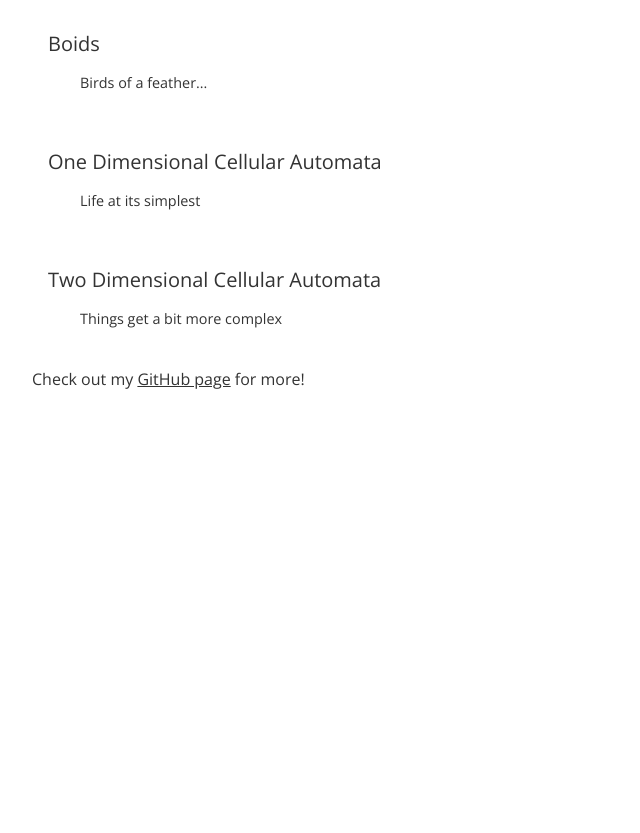
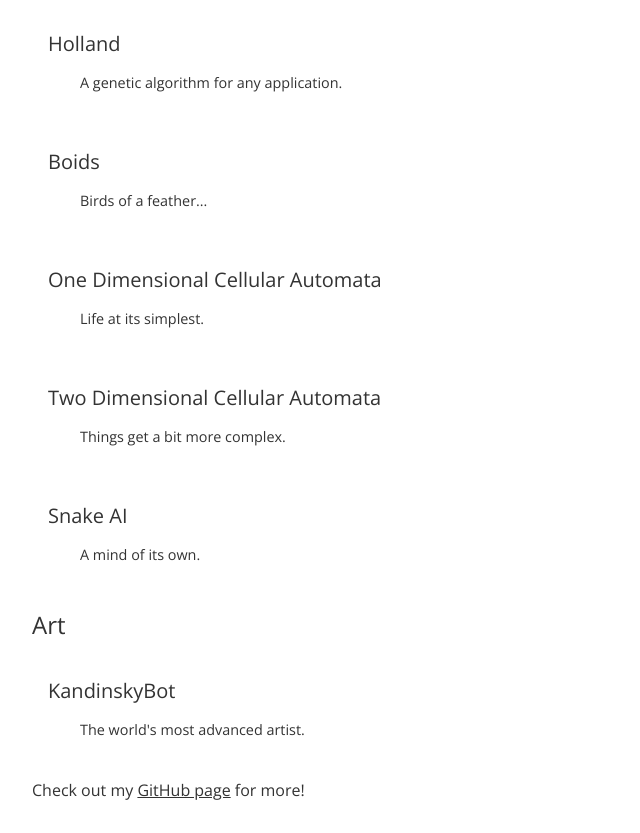
Before and after one commit to henrywoody/website, a Vue app in the folder client/: page /projects in a window 1280 px wide. Shown: the part 640-1473 px from the top of the page, without its empty margins (0-640 px from the left). Before the commit the page ends 1062 px from the top, so only its background shows below. Built offline with nearby package versions, Linux system fonts and the light colour scheme.

Commit message:
Adds project pages for 404, KandinskyBot and Snake AI
Adds project pages for the 404 page, KandinskyBot, and the Snake AI
project.

Also increases the weight of heading fonts throughout the site.

Also updates node dependencies.

```diff
--- a/client/package.json
+++ b/client/package.json
@@ -18,9 +18,9 @@
     "vue-router": "^3.0.1"
   },
   "devDependencies": {
-    "@vue/cli-plugin-babel": "^3.0.5",
+    "@vue/cli-plugin-babel": "^4.0.3",
     "@vue/cli-plugin-eslint": "^3.0.5",
-    "@vue/cli-service": "^3.0.5",
+    "@vue/cli-service": "^4.0.3",
     "vue-template-compiler": "^2.5.17"
   },
   "eslintConfig": {
--- a/client/src/App.vue
+++ b/client/src/App.vue
@@ -28,6 +28,7 @@
     --color: #333;
     --inverted-color: #eee;
     --background-color: #fff;
+    --accent-background-color: #eee;
     --inverted-background-color: #333;
     --shadow-color: #777;
     --header-color: var(--inverted-color);
@@ -70,6 +71,7 @@
     --color: #eee;
     --inverted-color: #333;
     --background-color: #333;
+    --accent-background-color: #555;
     --inverted-background-color: #fff;
     --shadow-color: #000;
     --header-color: var(--color);
@@ -86,12 +88,12 @@
 
 h1 {
     font-size: 2.5rem;
-    font-weight: 300;
+    font-weight: 400;
 }
 
 h2 {
     font-weight: 2rem;
-    font-weight: 300;
+    font-weight: 400;
 }
 
 a {
@@ -163,4 +165,50 @@
         margin-top: 0;
     }
 }
+
+.quote-container {
+    width: fit-content;
+    margin: 0 auto 2rem;
+    display: flex;
+    flex-flow: column;
+    align-items: flex-end;
+}
+
+.quote-container blockquote {
+    background-color: var(--accent-background-color);
+    width: fit-content;
+    padding: .8rem 1.2rem;
+    margin: 0 0 .5rem;
+    transition: background-color var(--dark-mode-transition-time);
+}
+
+.quote-container .quote-attribution {
+    width: fit-content;
+    padding-right: .5rem;
+}
+
+.quote-container .quote-attribution::before {
+    content: "―";
+}
+
+.image-container {
+    width: 100%;
+    margin-bottom: 1rem;
+}
+
+.image-container img {
+    width: 100%;
+}
+
+.image-container .image-description {
+    font-size: .9rem;
+}
+
+.video-container {
+    width: 100%;
+}
+
+.video-container video {
+    width: 100%;
+}
 </style>
--- a/client/src/components/Header.vue
+++ b/client/src/components/Header.vue
@@ -171,7 +171,7 @@
 
 .site-title {
     font-size: 1.25rem;
-    font-weight: 400;
+    font-weight: 600;
 }
 
 nav ul {
--- a/client/src/components/ProjectItem.vue
+++ b/client/src/components/ProjectItem.vue
@@ -1,11 +1,11 @@
 <template>
-    <div @click="this.goToPage" class="project-item">
+    <router-link :to="path" class="project-item">
         <span class="title">{{ title }}</span>
 
         <p>
             {{ description }}
         </p>
-    </div>
+    </router-link>
 </template>
 
 <script>
@@ -16,21 +16,18 @@
         description: String,
         path: String
     },
-    methods: {
-        goToPage() {
-            this.$router.push(this.path);
-        }
-    }
 }
 </script>
 
 <style scoped>
 .project-item {
+    text-decoration: none;
     padding: 1rem 1rem 1.5rem;
     margin-bottom: 1rem;
+    display: block;
 
-    --tran-timing: .3s;
-    transition: var(--tran-timing) box-shadow, var(--tran-timing) transform;
+    --transition-timing: .3s;
+    transition: var(--transition-timing) box-shadow, var(--transition-timing) transform;
 }
 
 .project-item:hover {
@@ -38,7 +35,7 @@
     transform: var(--box-shadow-translate);
     cursor: pointer;
 
-    --tran-timing: .15s;
+    --transition-timing: .15s;
 }
 
 .project-item:active {
@@ -50,7 +47,7 @@
 
 .title {
     font-size: 1.25rem;
-    font-weight: 300;
+    font-weight: 400;
 }
 
 p {
--- a/client/src/pages/Projects.vue
+++ b/client/src/pages/Projects.vue
@@ -3,7 +3,7 @@
         <h1>Projects</h1>
 
         <p>
-            Projects are my life. Here are a few of my recent projects. If you're trying to work on something neat, hit me up.
+            Projects are my life.
         </p>
 
         <section
@@ -44,13 +44,18 @@
                     projects: [
                         {
                             title: "Drobe",
-                            description: "Programmatically curated outfits",
+                            description: "Programmatically curated outfits.",
                             path: "/projects/drobe"
                         },
                         {
                             title: "This Site",
                             description: "$CURR_LOCATION",
                             path: "/projects/website"
+                        },
+                        {
+                            title: "404",
+                            description: "Feeling lost in space?",
+                            path: "/404"
                         }
                     ]
                 },
@@ -59,7 +64,7 @@
                     projects: [
                         {
                             title: "Holland",
-                            description: "A genetic algorithm for any application",
+                            description: "A genetic algorithm for any application.",
                             path: "/projects/holland"
                         },
                         {
@@ -69,13 +74,28 @@
                         },
                         {
                             title: "One Dimensional Cellular Automata",
-                            description: "Life at its simplest",
+                            description: "Life at its simplest.",
                             path: "/projects/1d-cellular-automata"
                         },
                         {
                             title: "Two Dimensional Cellular Automata",
-                            description: "Things get a bit more complex",
+                            description: "Things get a bit more complex.",
                             path: "/projects/2d-cellular-automata"
+                        },
+                        {
+                            title: "Snake AI",
+                            description: "A mind of its own.",
+                            path: "/projects/snake-ai"
+                        }
+                    ]
+                },
+                {
+                    title: "Art",
+                    projects: [
+                        {
+                            title: "KandinskyBot",
+                            description: "The world's most advanced artist.",
+                            path: "/projects/kandinsky-bot"
                         }
                     ]
                 }
--- /dev/null
+++ b/client/src/pages/projects/KandinskyBot.vue
@@ -0,0 +1,68 @@
+<template>
+    <main>
+        <h1>KandinskyBot</h1>
+
+        <section class="description">
+            <div class="quote-container">
+                <blockquote>
+                    Everything starts from a dot.
+                </blockquote>
+
+                <span class="quote-attribution">Wassily Kandinsky</span>
+            </div>
+
+            <p>
+                This program creates random works of "art" in the style of Wassily Kandinsky. Mostly inspired by <em>Composition VIII</em>, though <em>Color Study. Squares with Concentric Circles</em> was an influence as well.
+            </p>
+
+            <div class="image-container">
+                <img src="https://camo.githubusercontent.com/bad186dcd807c197afbc3f65bfdf3d80b7d12305/68747470733a2f2f7777772e77617373696c796b616e64696e736b792e6e65742f696d616765732f776f726b732f35302e6a7067" alt="Composition VIII">
+                <span class="image-description">Kandinsky, W. (1923). Composition VIII [Painting]. <a href="https://www.wassilykandinsky.net">Source</a>.</span>
+            </div>
+
+            <p>
+                While most of the images produced by KandinskyBot are trash, there is the odd gem—around 1-2%. The infrequency of quality images is part of the fun.
+            </p>
+
+            <p>
+                Here are a few samples:
+            </p>
+
+            <div class="image-container">
+                <img src="https://raw.githubusercontent.com/henrywoody/kandinsky-bot/master/samples/1141.png" alt="Composition 1141">
+                <span class="image-description">KandinskyBot (2017). Composition 1141 [Digital].</span>
+            </div>
+
+            <div class="image-container">
+                <img src="https://raw.githubusercontent.com/henrywoody/kandinsky-bot/master/samples/113.png" alt="Composition 113">
+                <span class="image-description">KandinskyBot (2017). Composition 113 [Digital].</span>
+            </div>
+
+            <div class="image-container">
+                <img src="https://raw.githubusercontent.com/henrywoody/kandinsky-bot/master/samples/534.png" alt="Composition 534">
+                <span class="image-description">KandinskyBot (2017). Composition 534 [Digital].</span>
+            </div>
+
+            <p>
+                More samples in the <a href="https://github.com/henrywoody/kandinsky-bot/tree/master/samples">samples directory</a> on Github.
+            </p>
+
+            <p>
+                Kandinsky bot also has an Instagram account that shows images it's generated. Check it out: <a href="https://www.instagram.com/kandinskybot">@KandinskyBot</a>.
+            </p>
+        </section>
+
+        <GithubLinkIcon href="https://github.com/henrywoody/kandinsky-bot"/>
+    </main>
+</template>
+
+<script>
+import GithubLinkIcon from '../../components/GithubLinkIcon.vue';
+
+export default {
+    name: "KandinskyBot",
+    components: {
+        GithubLinkIcon,
+    }
+}
+</script>
--- /dev/null
+++ b/client/src/pages/projects/SnakeAI.vue
@@ -0,0 +1,48 @@
+<template>
+    <main>
+        <h1>Snake AI</h1>
+
+        <section class="description">
+            <p>
+                An artificially intelligent player for Snake. The snake's brain is a neural network and is improved using the genetic algorithm. Written in Python using Pygame for graphics/user interaction. Evolution handled by <router-link to="/projects/holland">Holland</router-link>.
+            </p>
+
+            <div class="video-container">
+                <video playsinline autoplay>
+                    <source src="https://github.com/henrywoody/snake-ai/raw/master/gallery/sample2.mov" type="video/mp4">
+                </video>
+            </div>
+
+            <p>
+                See the Github repository's <a href="https://github.com/henrywoody/snake-ai/blob/master/gallery">gallery</a> for more sample runs, corresponding genomes are in <a href="https://github.com/henrywoody/snake-ai/blob/master/samples">samples</a>.
+            </p>
+
+            <h2>Snake Anatomy</h2>
+
+            <p>
+                Snakes have 5 eyes and can see the closest object that falls along the straight line starting at the snake's head at the angle of the eye.
+            </p>
+
+            <p>
+                Snakes brains are neural nets with one hidden layer, 15 input nodes, and 5 output nodes. The 15 inputs correspond to the inputs of the eyes. Each eye receives 3 inputs—2 are the visual encoding of the object, and the final is the distance from the snake's head to the object. Each of the 5 output nodes correspond to turning in the direction of one of the snake's eyes (one eye points forward so this is just not turning).
+            </p>
+        </section>
+
+        <GithubLinkIcon href="https://github.com/henrywoody/snake-ai"/>
+    </main>
+</template>
+
+<script>
+import GithubLinkIcon from "../../components/GithubLinkIcon.vue";
+
+export default {
+    name: "SnakeAI",
+    components: {
+        GithubLinkIcon,
+    }
+}
+</script>
+
+<style scoped>
+
+</style>
--- a/client/src/pages/projects/routes.js
+++ b/client/src/pages/projects/routes.js
@@ -4,6 +4,8 @@
 import Boids from './Boids.vue';
 import ODCA from './ODCA.vue';
 import TDCA from './TDCA.vue';
+import KandinskyBot from './KandinskyBot.vue';
+import SnakeAI from './SnakeAI.vue';
 
 export default [
     {path: "/projects/drobe", component: Drobe},
@@ -12,4 +14,6 @@
     {path: "/projects/boids", component: Boids},
     {path: "/projects/1d-cellular-automata", component: ODCA},
     {path: "/projects/2d-cellular-automata", component: TDCA},
+    {path: "/projects/kandinsky-bot", component: KandinskyBot},
+    {path: "/projects/snake-ai", component: SnakeAI},
 ]
```
Also changed, not shown: 1 other file (tests, documents, lock files or other folders).
